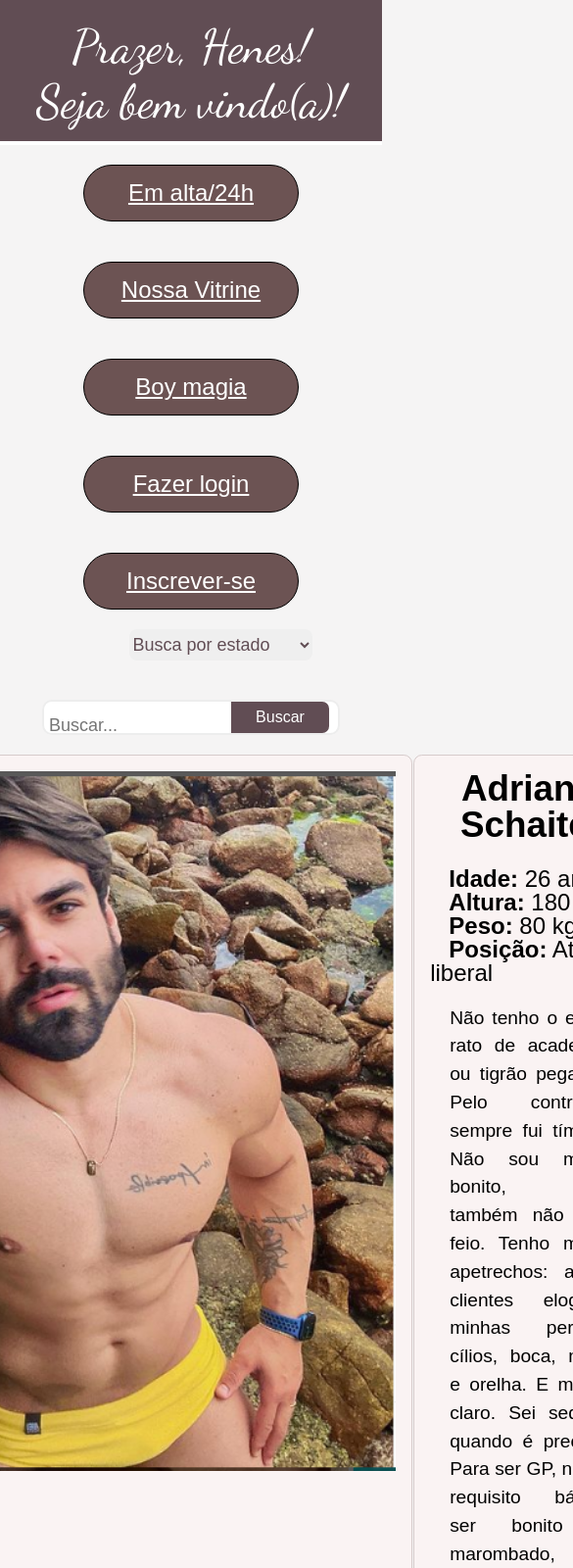
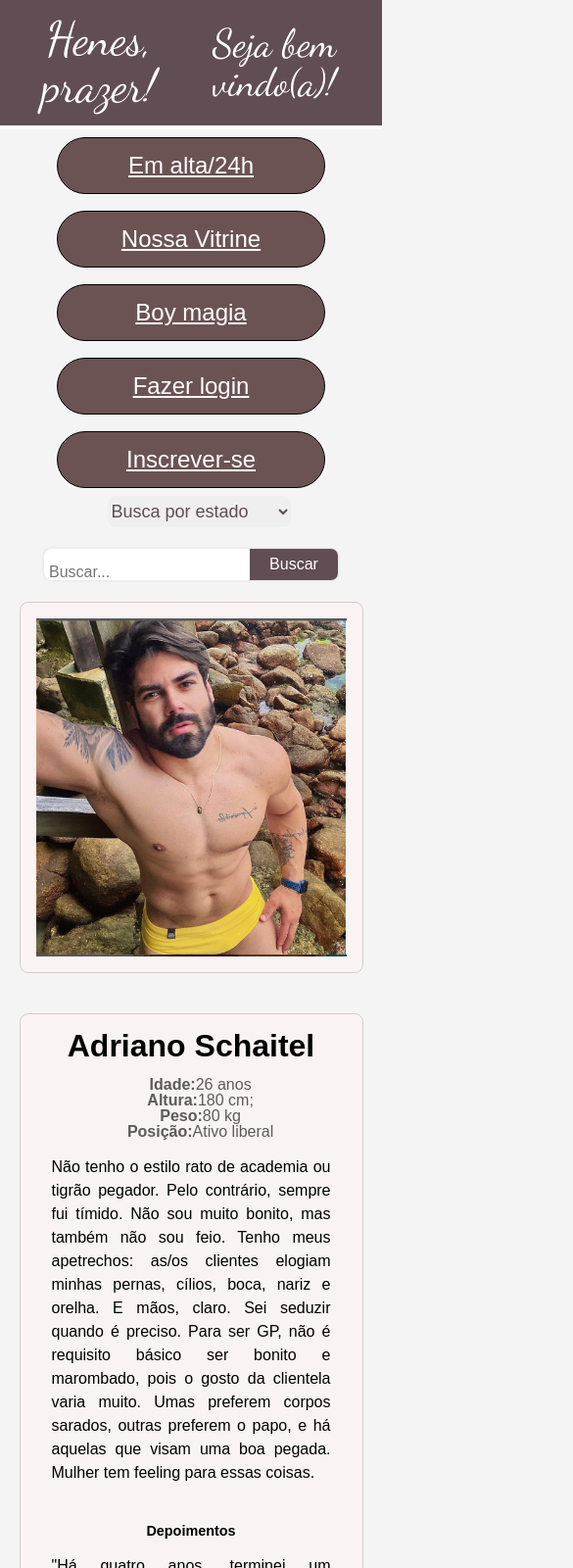
Before and after one commit to FragasOficial/projeto-acompanhante-de-luxo, a plain HTML site: page index.html in a window 390 px wide. Shown: the top 1600 px of the page at 98% size, 585 px wide, since content can reach past the window. Drawn offline with Linux system fonts and the light colour scheme.

Commit message:
Refatoração
- ajustando css.
- Deixando responsivo
- ajustando imagens

```diff
--- a/index.html
+++ b/index.html
@@ -10,7 +10,7 @@
 </head>
 <body>
     <header>
-        <h1>Prazer, Henes!</h1>
+        <h1>Henes, prazer!</h1>
         <h2>Seja bem vindo(a)!</h2>
     </header>
 
@@ -82,12 +82,12 @@
                     <img src="./img/adriano-schaitel.png" alt="Foto adriano-schaitel">
                 </li>
                 <li class="paragraph-block">
-                    <p>
+                    <p class="ajusteParagraph">
                         <h3>Adriano Schaitel</h3><br>
-                        <span>Idade:</span> 26 anos <br>
-                        <span>Altura:</span> 180 cm; <br>
-                        <span>Peso:</span> 80 kg <br>
-                        <span>Posição:</span> Ativo liberal <br>
+                        <p><span>Idade:</span> 26 anos <br></p>
+                        <p><span>Altura:</span> 180 cm; <br></p>
+                        <p><span>Peso:</span> 80 kg <br></p>
+                        <p><span>Posição:</span> Ativo liberal <br></p>
                     </p>
                     <p class="description">
                         Não tenho o estilo rato de academia ou tigrão pegador.
--- a/styles/image.css
+++ b/styles/image.css
@@ -1,13 +1,13 @@
 img{
     width: 41rem;
     border: black 1px solid;
-    /* border-radius: 50%; */
     cursor:pointer;
     margin-bottom: 1rem;
-    /* transition: all 0.3s ease-in-out; */
 }
 
-  /* img:hover {
-    transform: scale(1.1);
-    box-shadow: 0 0 10px rgba(0, 0, 0, 0.5);
-  } */
+@media(max-width: 600px) {
+  img{
+    width: 100%;
+    max-width: 100%;
+  }
+}
--- a/styles/style.css
+++ b/styles/style.css
@@ -1,6 +1,16 @@
 @import url('https://fonts.googleapis.com/css2?family=Dancing+Script&display=swap');
 
-header{
+body{
+    font-family: 'Dancing Script', cursive;
+    margin: 0 auto;
+    width: 100%;
+    background-color: rgb(245, 244, 244);
+    font-size: 1rem;
+}
+
+header {
+    display: flex;
+    flex-direction: column;
     align-items: center;
     padding: 1rem;
     color: white;
@@ -8,14 +18,10 @@ header{
     justify-content: center;
     border-bottom: rgb(255, 255, 255) 0.25rem solid;
     text-align: center;
-    align-items: center;
-    justify-content: center;
-    margin: 0 auto;
 }
 
-
-.menu__list{
-     position: sticky;
+.menu__list {
+    position: sticky;
     top: 0;
     display: flex;
     align-items: center;
@@ -24,180 +30,159 @@ header{
     margin: 0 auto;
 }
 
-.menu__item{
+.menu__item {
     border: 1px solid black;
     border-radius: 10rem;
-    font-family: 'roboto', sans-serif;
+    font-family: 'Roboto', sans-serif;
     background-color: rgb(108, 83, 83);
     cursor: pointer;
-    font-size: 1.5rem;
-    width: 11.6rem;
+    font-size: 1rem;
+    width: 10rem;
+    margin: 0.5rem;
+    text-align: center;
+}
+
+.menu__link {
+    color: white;
+    display: flex;
+    align-items: center;
+    justify-content: center;
+    font-family: Arial, Helvetica, sans-serif;
+}
+
+.state-configure {
+    display: flex;
+    flex-wrap: wrap;
+    text-align: left;
+    gap: 20px;
     justify-content: center;
 }
 
-.menu__link{
-    color: white;
-    display: flex;
-    align-items: center;
-    text-align: center;
-    justify-content: center;
-    font-family:Arial, Helvetica, sans-serif;
-}
-
-.state-configure{
-    display: flex;
-    flex-wrap: wrap;
-    text-align: left;
-    gap: 40px;
-    justify-content: center;
-}
-
-#estado{
+#estado {
     color: rgb(97, 77, 84);
     font-family: Arial, Helvetica, sans-serif;
     height: 2rem;
     font-size: large;
     border: transparent;
     border-radius: 0.5rem;
-    margin-left: 60px;
+    margin-left: 1rem;
     cursor: pointer;
-
 }
 
-#divBusca{
-    background-color:#ffffff;
-    border:solid 2px #ededed;
-    border-radius:10px;
-    width:300px;
-    height:32px;
-  }
+#divBusca {
+    background-color: #ffffff;
+    border: solid 2px #ededed;
+    border-radius: 10px;
+    width: 100%;
+    max-width: 300px;
+    height: 32px;
+}
 
-  #txtBusca{
-    float:left;
-    background-color:transparent;
-    padding-left:5px;
-    font-size:18px;
-    border:none;
-    height:32px;
-    width:191px;
-  }
+#txtBusca {
+    float: left;
+    background-color: transparent;
+    padding-left: 5px;
+    font-size: 1rem;
+    border: none;
+    height: 32px;
+    width: 70%;
+}
 
-  #btnBusca{
-    border:none;
+#btnBusca {
+    border: none;
     float: left;
     height: 2rem;
-    border-radius:0 7px 7px 0;
-    width:70px;
-    /* font-weight:bold; */
-    background:rgb(97, 77, 84);
+    border-radius: 0 7px 7px 0;
+    width: 30%;
+    background: rgb(97, 77, 84);
     color: white;
-    width: 100px;
     cursor: pointer;
     font-size: 1rem;
-  }
-
-
-h1{
-    justify-content: center;
-    align-items: center;
-    justify-items: center;
-    display: flex;
-    padding: 0.5rem;
-    font-size: 3rem;
 }
 
-h2{
-    font-size: 3rem;
+h1, h2, h3 {
+    text-align: center;
 }
 
-h3{
-    text-align: center;
-    font-weight: bold;
-    font-size: 2.3rem;
+h1 {
+    font-size: 2rem;
 }
 
-.description{
+h2 {
+    font-size: 1.5rem;
+}
+
+h3 {
+    font-weight: bold;
+    font-size: 80%;
+}
+
+.description {
     text-align: justify;
-    padding: 20px;
-    font-size:1.2rem;
+    padding: 1rem;
+    font-size: 1rem;
     line-height: 150%;
     color: black;
 }
 
-.more-header{
-    font-size: 2rem;
+.more-header {
+    font-size: 1.5rem;
     margin-top: 1.5rem;
 }
 
-span{
+span {
     font-weight: 600;
     padding-left: 1.2rem;
 }
 
-body{
-    font-family: 'Dancing Script', cursive;
-    font-size: 3.5rem;
-    margin: 0 auto;
-    width: 100%;
-    background-color: rgb(245, 244, 244);
-}
-
-
-ul{
+ul {
     display: flex;
     gap: 1px;
 }
 
-.color-space{
-
-}
-
-li{
+li {
     border: rgb(214, 203, 203) 1px solid;
     border-radius: 0.55rem;
     padding: 1rem;
     font-family: sans-serif;
-    font-size: 1.5rem;
+    font-size: 1rem;
+    margin: 20px auto;
+    background-color: rgb(250, 243, 243);
+    display: flex;
     flex-wrap: wrap;
-    margin: 20px auto;
     justify-content: center;
     align-items: center;
-    background-color: rgb(250, 243, 243);
-    /* display: inline-block;
-    flex-wrap: wrap;
-    align-items: center;
-    justify-content: center; */
 }
 
-button:hover{
+button:hover {
     transform: scale(1.1);
     box-shadow: 0 0 10px rgba(252, 13, 13, 0.5);
 }
 
-.config-button{
+.config-button {
+    display: flex;
     align-items: center;
-    display: flex;
     justify-content: center;
     margin: 0 auto;
     margin-top: 1rem;
-    height: 3.8rem;
+    height: 3rem;
     cursor: pointer;
     border: rgb(0, 0, 0) 1px solid;
-    border-radius: 1.3rem;
+    border-radius: 1rem;
     color: rgb(10, 10, 10);
-    font-size: 1.8rem;
+    font-size: 1.2rem;
     font-weight: bold;
-    width: 12rem;
+    width: 10rem;
 }
 
-.configure-more{
+.configure-more {
     text-align: center;
     margin-top: 1rem;
     font-weight: bold;
-    font-size: 1.5rem;
+    font-size: 1rem;
 }
 
-main{
+main {
     margin: 0 auto;
     width: 90%;
     display: flex;
@@ -206,9 +191,8 @@ main{
     justify-content: center;
 }
 
-p{
+p {
     font-size: 1rem;
-    flex-wrap: wrap;
     text-align: justify;
     color: rgb(95, 90, 90);
     display: flex;
@@ -216,3 +200,125 @@ p{
     align-items: center;
     justify-content: center;
 }
+
+@media (max-width: 600px) {
+    header {
+        flex-direction: row;
+    }
+
+    h1 {
+        font-size: 2.5rem;
+    }
+
+    h2 {
+        font-size: 2rem;
+    }
+
+    h3 {
+        font-size: 80%;
+    }
+
+    .menu__item {
+        font-size: 1.2rem;
+        width: 12rem;
+    }
+
+    .config-button {
+        display: flex;
+        height: 2rem;
+        font-size: 90%;
+        width: 100%;
+        border-radius: 30rem;
+    }
+
+    .block-data{
+        width: 100%;
+        max-width: 100%;
+        display: flex;
+        flex-wrap: wrap;
+        flex-direction: column;
+        gap: none;
+        padding: none;
+    }
+
+    .paragraph-block{
+        display: flex;
+        flex-wrap: wrap;
+        flex-direction: column;
+    }
+
+    .description, p{
+        /* font-size: 80%; */
+        max-width: 100%;
+    }
+
+    .more-header{
+        font-size: 90%;
+    }
+
+    .ajusteParagraph {
+        text-align: left;
+        padding-left: 1rem; /* Ajuste o valor conforme necessário */
+        margin: 0 auto;
+        max-width: 100%;
+    }
+
+    .ajusteParagraph h3 {
+        margin: 0;
+    }
+
+    .ajusteParagraph p {
+        margin: 0;
+    }
+
+}
+
+@media (max-width: 1024px) {
+    h1 {
+        font-size: 3rem;
+    }
+
+    h2 {
+        font-size: 2.5rem;
+    }
+
+    h3 {
+        font-size: 2rem;
+    }
+
+    .menu__item {
+        font-size: 1.5rem;
+        width: 15rem;
+    }
+
+    .config-button {
+        height: 4rem;
+        font-size: 1.8rem;
+        width: 15rem;
+    }
+}
+
+@media (min-width: 1440px) {
+    h1 {
+        font-size: 3.5rem;
+    }
+
+    h2 {
+        font-size: 3rem;
+    }
+
+    h3 {
+        font-size: 2.3rem;
+    }
+
+    .menu__item {
+        font-size: 1.8rem;
+        width: 18rem;
+    }
+
+    .config-button {
+        height: 4.5rem;
+        font-size: 2rem;
+        width: 18rem;
+    }
+}
```
